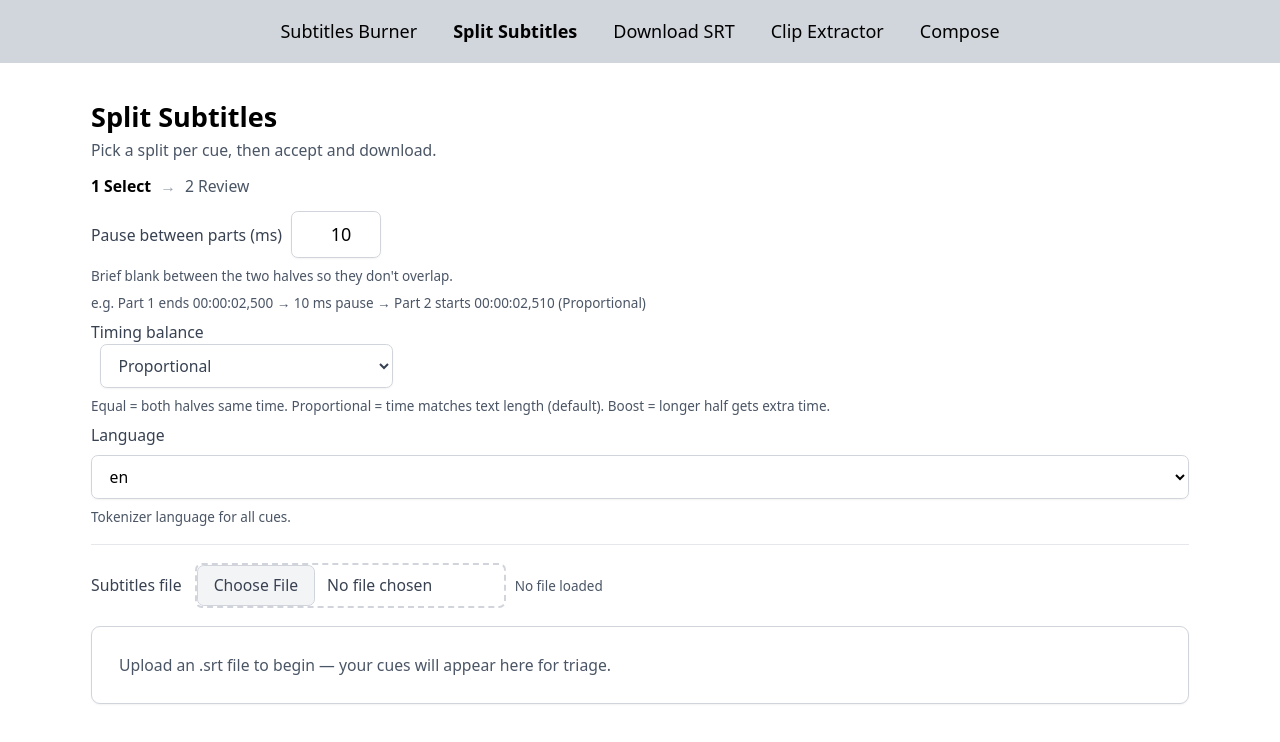
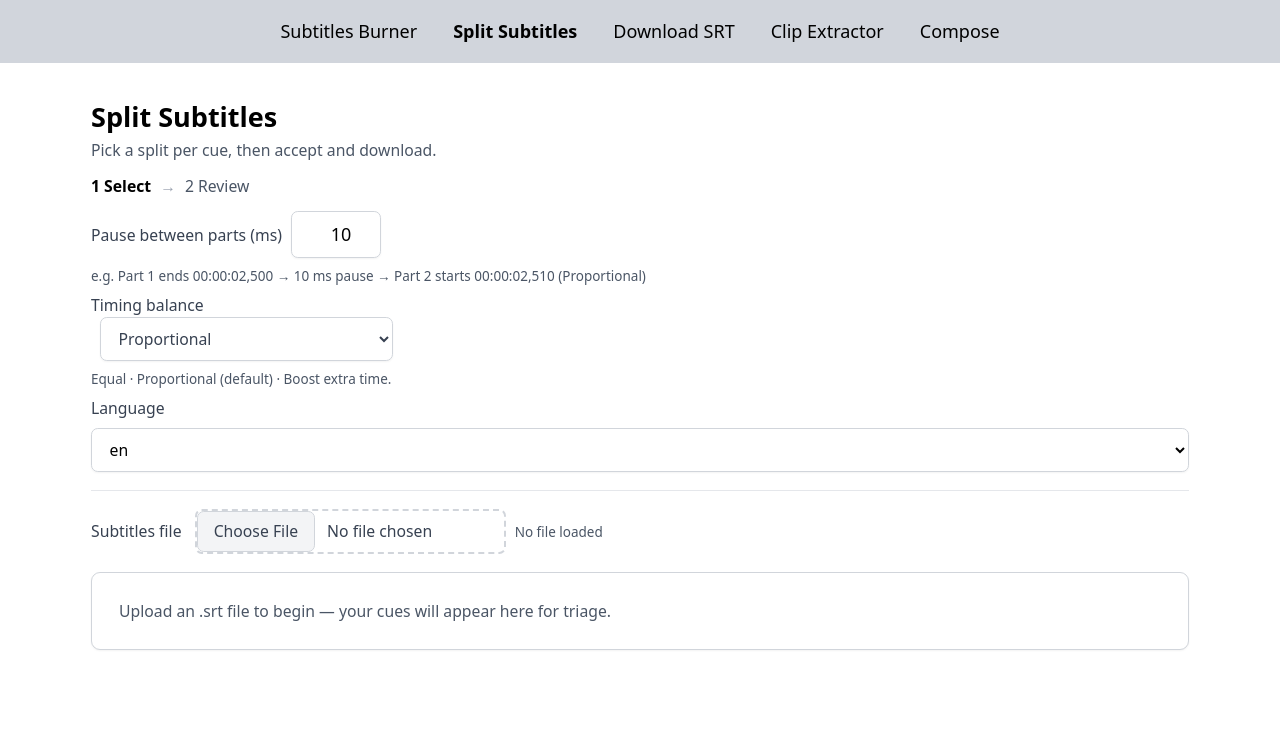
Before and after one commit to BurnySc2/burn-subtitles-web, a SvelteKit app: page /split in a window 1280 px wide. Shown: the top 742 px of the page. Built offline with nearby package versions, Linux system fonts and the light colour scheme.

Commit message:
Refine split settings guidance

```diff
--- a/src/routes/split/+page.svelte
+++ b/src/routes/split/+page.svelte
@@ -226,6 +226,7 @@ onDestroy(() => result_url && URL.revokeObjectURL(result_url))
             <label
                 for="gap-ms"
                 class="text-sm"
+                title="Blank between halves so they don't overlap"
             >
                 Pause between parts (ms)
             </label>
@@ -237,16 +238,10 @@ onDestroy(() => result_url && URL.revokeObjectURL(result_url))
                 step="1"
                 bind:value={gap_ms}
                 inputmode="numeric"
-                aria-describedby="gap-hint gap-example"
+                aria-describedby="gap-example"
                 class="w-20 max-w-[5rem] rounded border p-1 text-right"
             >
         </div>
-        <p
-            id="gap-hint"
-            class="w-full text-xs text-gray-600"
-        >
-            Brief blank between the two halves so they don't overlap.
-        </p>
         <p
             id="gap-example"
             class="w-full text-xs text-gray-600"
@@ -273,8 +268,7 @@ onDestroy(() => result_url && URL.revokeObjectURL(result_url))
             id="balance-hint"
             class="w-full text-xs text-gray-600"
         >
-            Equal = both halves same time. Proportional = time matches text length (default). Boost = longer half gets
-            extra time.
+            Equal · Proportional (default) · Boost extra time.
         </p>
         <label
             for="page-locale"
@@ -285,19 +279,13 @@ onDestroy(() => result_url && URL.revokeObjectURL(result_url))
         <select
             id="page-locale"
             bind:value={page_locale}
-            aria-describedby="locale-hint"
+            title="Tokenizer for all cues"
             class="rounded border p-1 text-sm"
         >
             {#each SAMPLE_LOCALES as locale (locale)}
                 <option value={locale}>{locale}</option>
             {/each}
         </select>
-        <p
-            id="locale-hint"
-            class="w-full text-xs text-gray-600"
-        >
-            Tokenizer language for all cues.
-        </p>
     </div>
     <hr class="my-4 border-t border-gray-200">
     <div class="mt-3 flex flex-wrap items-center gap-2">
```
